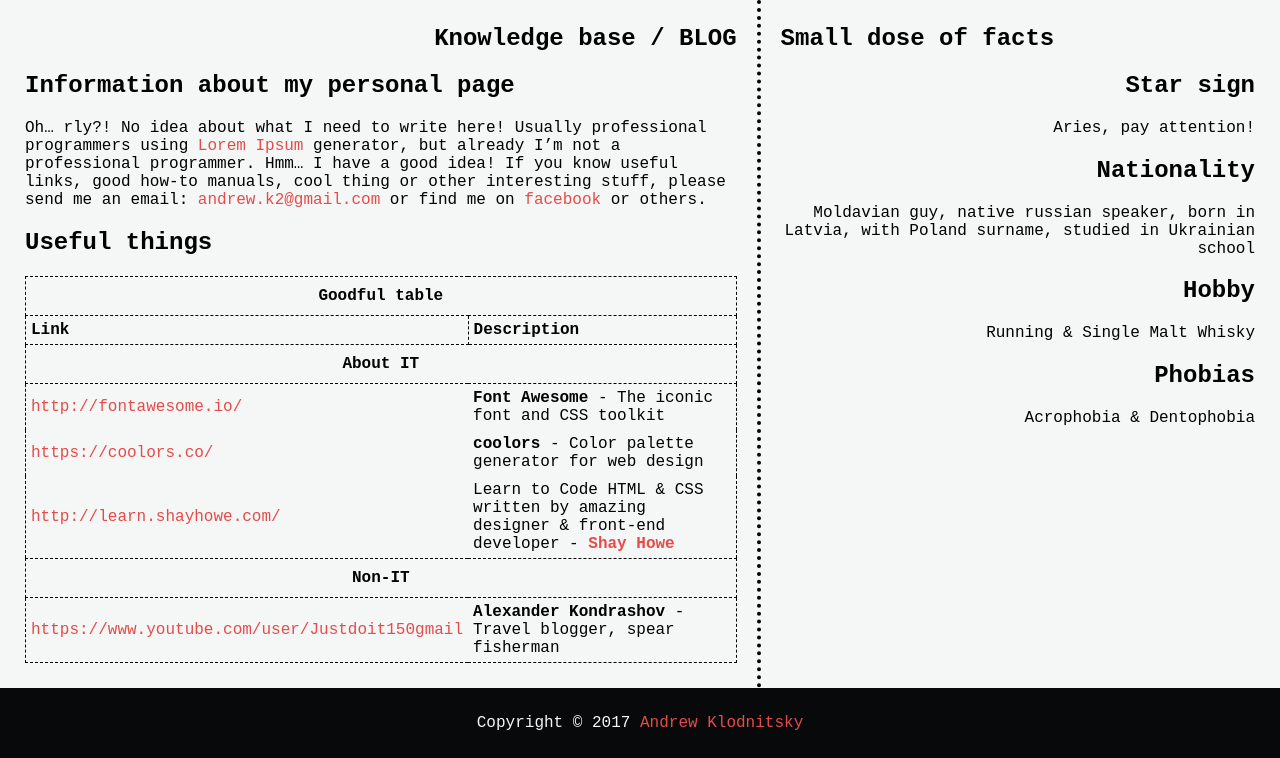
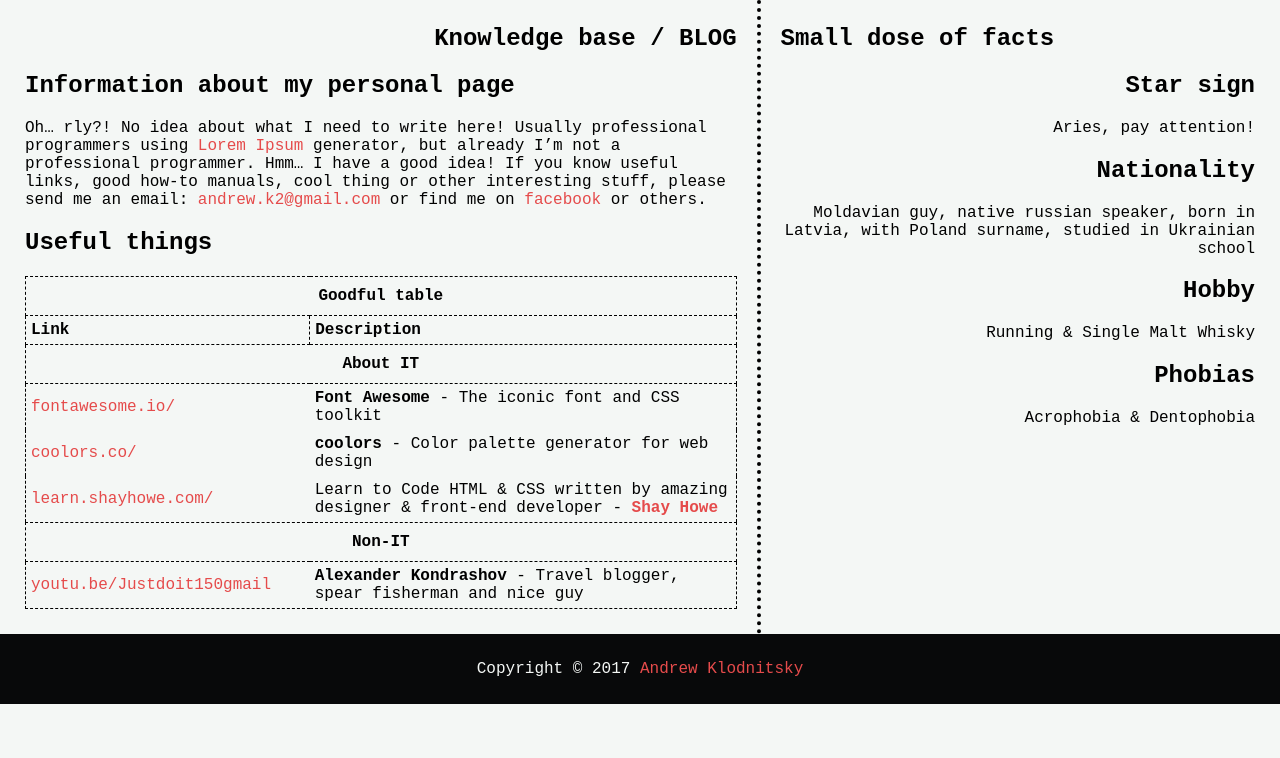
Before and after one commit to klodnitsky/PersonalPage, a PHP site: page / in a window 1280 px wide. Shown: the part 208-966 px from the top of the page. After the commit the page ends 912 px from the top, so only its background shows below. Run offline with PHP 8.4, Linux system fonts and the light colour scheme.

Commit message:
Homework tree

```diff
--- a/index.php
+++ b/index.php
@@ -58,15 +58,15 @@
                     </thead>
                     <tbody>
                         <tr>
-                            <td><a href="http://fontawesome.io/" target="_blank">http://fontawesome.io/</a></td>
+                            <td><a href="http://fontawesome.io/" target="_blank">fontawesome.io/</a></td>
                             <td><strong>Font Awesome</strong> - The iconic font and CSS toolkit</td>
                         </tr>
                         <tr>
-                            <td><a href="https://coolors.co/" target="_blank">https://coolors.co/</a></td>
+                            <td><a href="https://coolors.co/" target="_blank">coolors.co/</a></td>
                             <td><strong>coolors</strong> - Color palette generator for web design</td>
                         </tr>
                         <tr>
-                            <td><a href="http://learn.shayhowe.com/" target="_blank">http://learn.shayhowe.com/</a></td>
+                            <td><a href="http://learn.shayhowe.com/" target="_blank">learn.shayhowe.com/</a></td>
                             <td>Learn to Code HTML & CSS written by amazing designer & front-end developer - <strong><a href="http://shayhowe.com/">Shay Howe</a></strong></td>
                         </tr>
                     </tbody>
@@ -78,8 +78,8 @@
                     </thead>
                     <tbody>
                         <tr>
-                            <td><a href="https://www.youtube.com/user/Justdoit150gmail">https://www.youtube.com/user/Justdoit150gmail</a></td>
-                            <td><strong>Alexander Kondrashov</strong> - Travel blogger, spear fisherman</td>
+                            <td><a href="https://www.youtube.com/user/Justdoit150gmail">youtu.be/Justdoit150gmail</a></td>
+                            <td><strong>Alexander Kondrashov</strong> - Travel blogger, spear fisherman and nice guy</td>
                         </tr>
                     </tbody>
                 </table>
```
